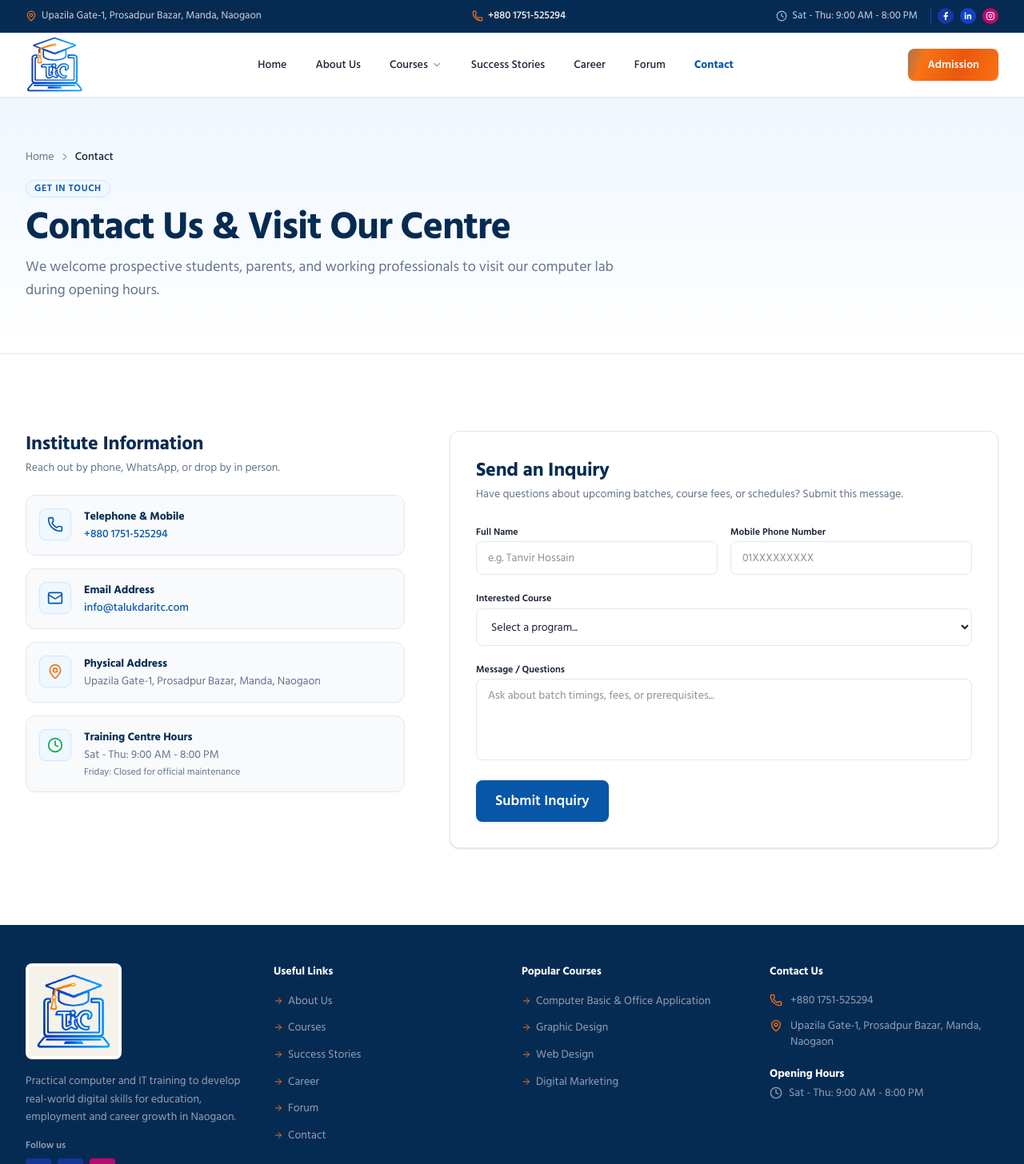
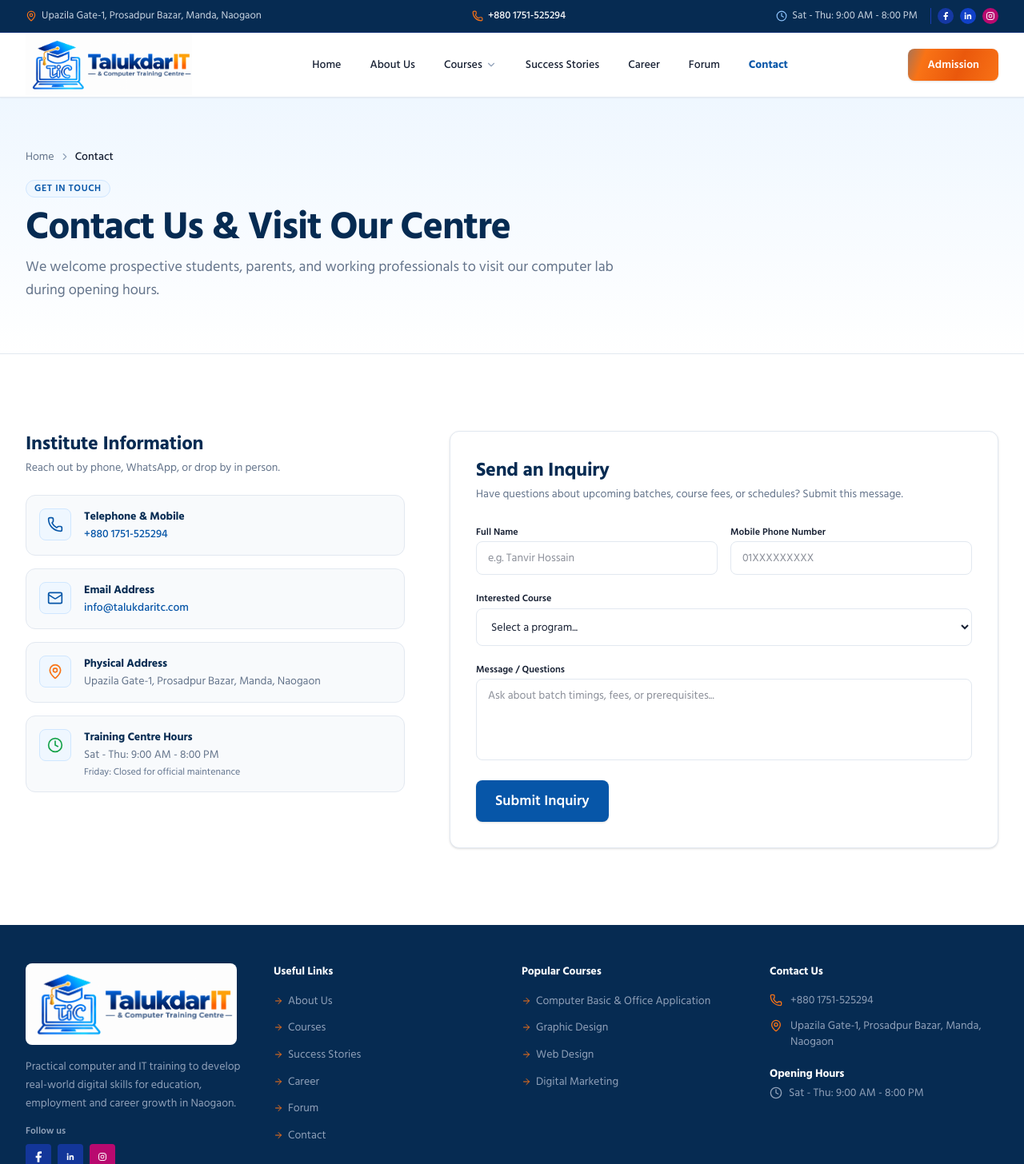
Before and after one commit to smnahidweb/talukdaritctc, a Next.js app: page /contact in a window 1280 px wide. Shown: the top 1456 px of the page at 80% size. Built offline with nearby package versions, Linux system fonts and the light colour scheme.

Commit message:
add logo

```diff
--- a/src/components/layout/Footer.tsx
+++ b/src/components/layout/Footer.tsx
@@ -31,11 +31,11 @@ export function Footer() {
               className="inline-flex rounded-lg bg-white p-1"
             >
               <Image
-                src="/logo2.png"
+                src="/logo5.png"
                 alt=""
-                width={1254}
-                height={1254}
-                className="h-24 w-24 sm:h-28 sm:w-28"
+                width={2067}
+                height={761}
+                className="h-auto w-56 sm:w-64"
               />
             </Link>
 
--- a/src/components/layout/Navbar.tsx
+++ b/src/components/layout/Navbar.tsx
@@ -25,12 +25,12 @@ export function Navbar() {
             aria-label="Talukdar IT & Computer Training Centre"
           >
             <Image
-              src="/logo4.png"
+              src="/logo5.png"
               alt=""
-              width={1500}
-              height={1500}
+              width={2067}
+              height={761}
               priority
-              className="h-16 w-16 sm:h-18 sm:w-18"
+              className="h-auto w-40 sm:w-52"
             />
           </Link>
 
--- a/src/data/site.ts
+++ b/src/data/site.ts
@@ -17,8 +17,8 @@ export const siteConfig: SiteConfig = {
     whatsappUrl: "https://wa.me/8801751525294",
     facebookUrl: "https://facebook.com/talukdaritctc",
 
-    youtubeUrl: "https://youtube.com/@talukdaritctc",
-      linkedinUrl: "https://www.linkedin.com/",
+  youtubeUrl: "https://youtube.com/@talukdaritctc",
+  linkedinUrl: "https://www.linkedin.com/",
   instagramUrl: "https://www.instagram.com/",
   },
 };
```
Also changed, not shown: public/logo5.png (added).
